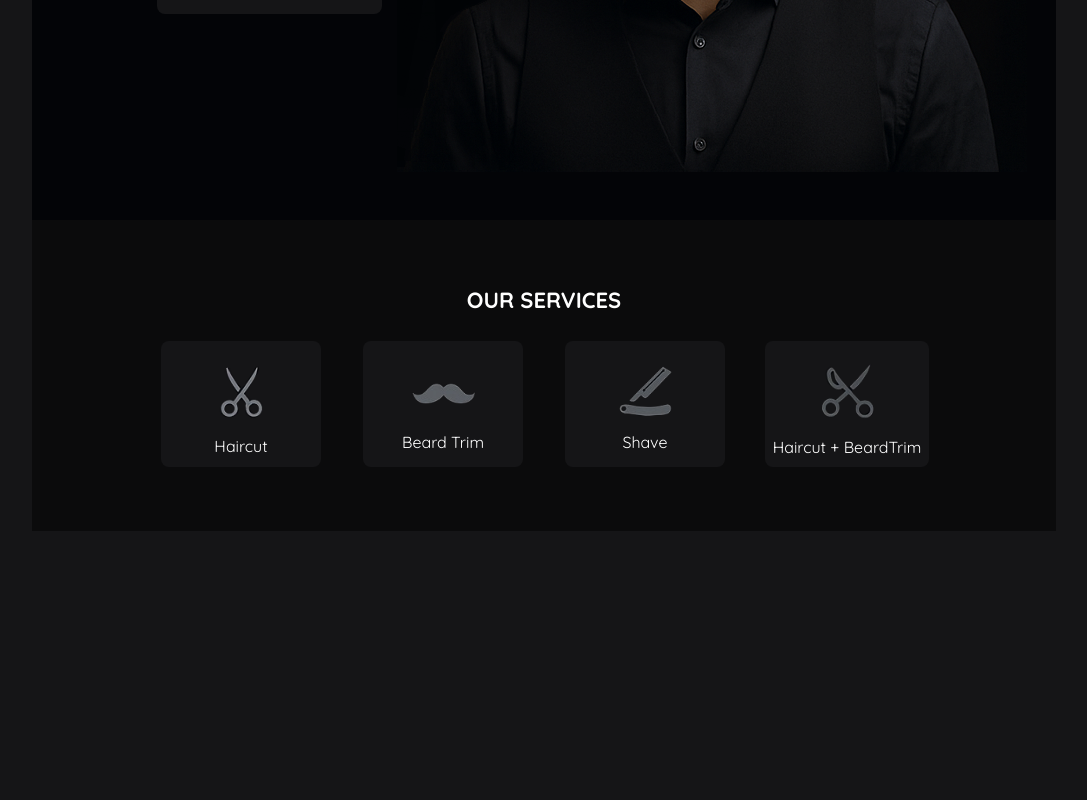
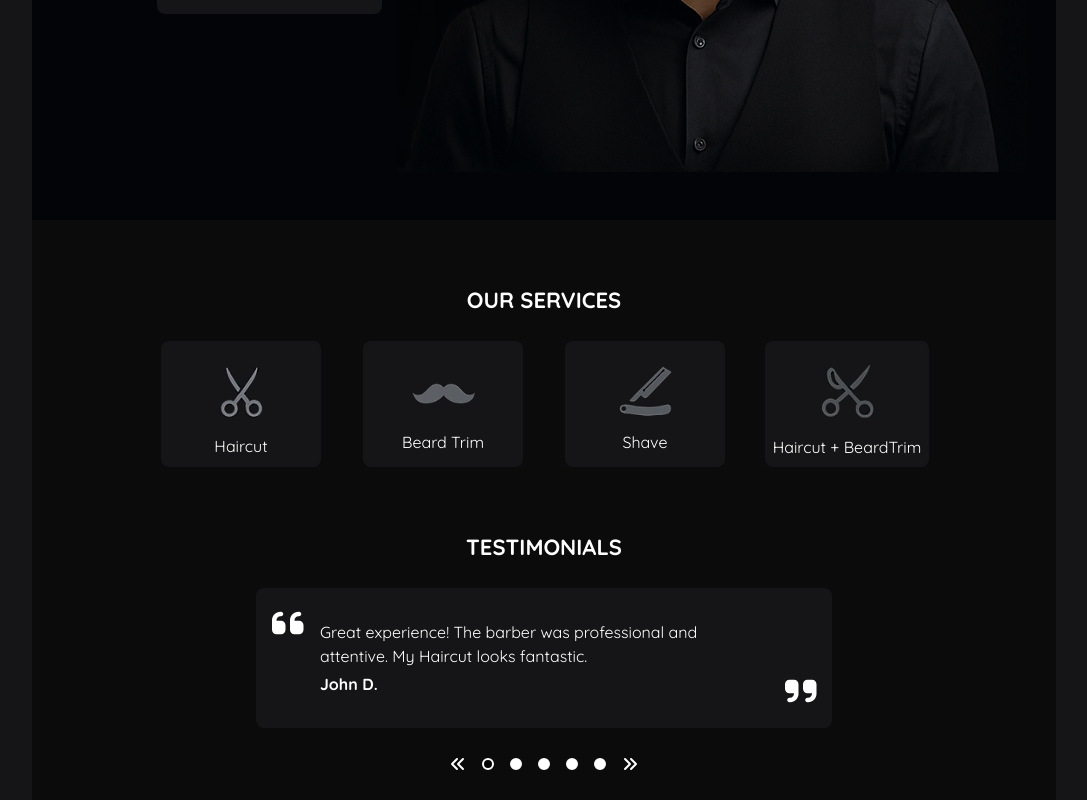
Before and after one commit to KestutisRuockus/barber-saloon, a React (Vite) app: page / in a window 1280 px wide. Shown: the part 485-1285 px from the top of the page, without its empty margins (96-1183 px from the left). Before the commit the page ends 1016 px from the top, so only its background shows below. Built offline with nearby package versions, Linux system fonts and the light colour scheme.

Commit message:
Testimonials component;

```diff
--- a/package.json
+++ b/package.json
@@ -16,6 +16,7 @@
     "@fortawesome/free-solid-svg-icons": "^6.7.2",
     "@fortawesome/react-fontawesome": "^0.2.2",
     "@tailwindcss/vite": "^4.1.4",
+    "framer-motion": "^12.9.4",
     "react": "^19.0.0",
     "react-dom": "^19.0.0"
   },
--- a/src/App.tsx
+++ b/src/App.tsx
@@ -1,6 +1,7 @@
 import Hero from "./components/Hero";
 import Navbar from "./components/Navbar";
 import Services from "./components/Services";
+import Testimonials from "./components/Testimonials";
 
 function App() {
   return (
@@ -8,6 +9,7 @@ function App() {
       <Navbar />
       <Hero />
       <Services />
+      <Testimonials />
     </>
   );
 }
--- /dev/null
+++ b/src/components/Testimonials.tsx
@@ -0,0 +1,93 @@
+import { FontAwesomeIcon } from "@fortawesome/react-fontawesome";
+import {
+  faAnglesLeft,
+  faAnglesRight,
+  faQuoteLeft,
+  faQuoteRight,
+} from "@fortawesome/free-solid-svg-icons";
+import { testimonials } from "../data/testimonials";
+import { useState } from "react";
+import { motion, AnimatePresence } from "framer-motion";
+
+const Testimonials = () => {
+  const [[page, direction], setPage] = useState<[number, number]>([0, 0]);
+
+  const variants = {
+    enter: (direction: number) => ({
+      x: direction > 0 ? 100 : -100,
+      opacity: 0,
+    }),
+    center: {
+      x: 0,
+      opacity: 1,
+    },
+    exit: (direction: number) => ({
+      x: direction > 0 ? -100 : 100,
+      opacity: 0,
+    }),
+  };
+
+  const paginate = (newDirection: number) => {
+    setPage(([prevPage]) => [
+      (prevPage + newDirection + testimonials.length) % testimonials.length,
+      newDirection,
+    ]);
+  };
+
+  return (
+    <section className="w-full lg:w-[90%] xl:w-[80%] mx-auto font-quicksand bg-dark-bg px-8 min-[500px]:px-20 min-[600px]:px-30 min-[1500px]:px-60 flex flex-col items-center">
+      <h1 className="uppercase text-white text-center text-heading font-semibold pb-6">
+        Testimonials
+      </h1>
+      <div>
+        <AnimatePresence mode="wait" custom={direction}>
+          <motion.div
+            key={page}
+            custom={direction}
+            variants={variants}
+            initial="enter"
+            animate="center"
+            exit="exit"
+            transition={{ duration: 0.5 }}
+            className="bg-light-dark-bg text-white rounded-lg py-8 px-16 max-w-xl relative"
+          >
+            <span className="absolute top-4 left-4 text-4xl">
+              <FontAwesomeIcon icon={faQuoteLeft} />
+            </span>
+            <p>{testimonials[page].text}</p>
+            <p className="font-semibold mt-1">{testimonials[page].author}</p>
+            <span className="absolute bottom-4 right-4 text-4xl">
+              <FontAwesomeIcon icon={faQuoteRight} />
+            </span>
+          </motion.div>
+        </AnimatePresence>
+      </div>
+
+      <div className="text-white flex gap-4 justify-center items-center py-6">
+        <span
+          className="hover:text-darkest-bg transition-colors duration-300 cursor-pointer"
+          onClick={() => paginate(-1)}
+        >
+          <FontAwesomeIcon icon={faAnglesLeft} />
+        </span>
+        {testimonials.map((element, index) => (
+          <div
+            key={`${element.author + index}`}
+            onClick={() => setPage([index, direction])}
+            className={`w-3 h-3 ${
+              index === page ? "bg-black" : "bg-white"
+            } rounded-full hover:bg-darkest-bg transition-colors duration-300 cursor-pointer border-2 border-white`}
+          ></div>
+        ))}
+        <span
+          className="hover:text-darkest-bg transition-colors duration-300 cursor-pointer"
+          onClick={() => paginate(1)}
+        >
+          <FontAwesomeIcon icon={faAnglesRight} />
+        </span>
+      </div>
+    </section>
+  );
+};
+
+export default Testimonials;
--- /dev/null
+++ b/src/data/testimonials.ts
@@ -0,0 +1,22 @@
+export const testimonials = [
+  {
+    author: "John D.",
+    text: "Great experience! The barber was professional and attentive. My Haircut looks fantastic.",
+  },
+  {
+    author: "Michael R.",
+    text: "Absolutely loved the service. The atmosphere was relaxed, and the barber really listened to what I wanted. Highly recommend!",
+  },
+  {
+    author: "Chris M.",
+    text: "“Clean cut, great vibes. The staff was friendly and professional throughout. I’ll definitely be coming back.”",
+  },
+  {
+    author: "Daniel S.",
+    text: "Fantastic attention to detail! The fade came out perfect. Best haircut I’ve had in a long time.”",
+  },
+  {
+    author: " Alex T.",
+    text: "Quick, clean, and exactly what I asked for. You can tell they take pride in their work. Top notch.",
+  },
+];
```
Also changed, not shown: 1 other file (tests, documents, lock files or other folders).
